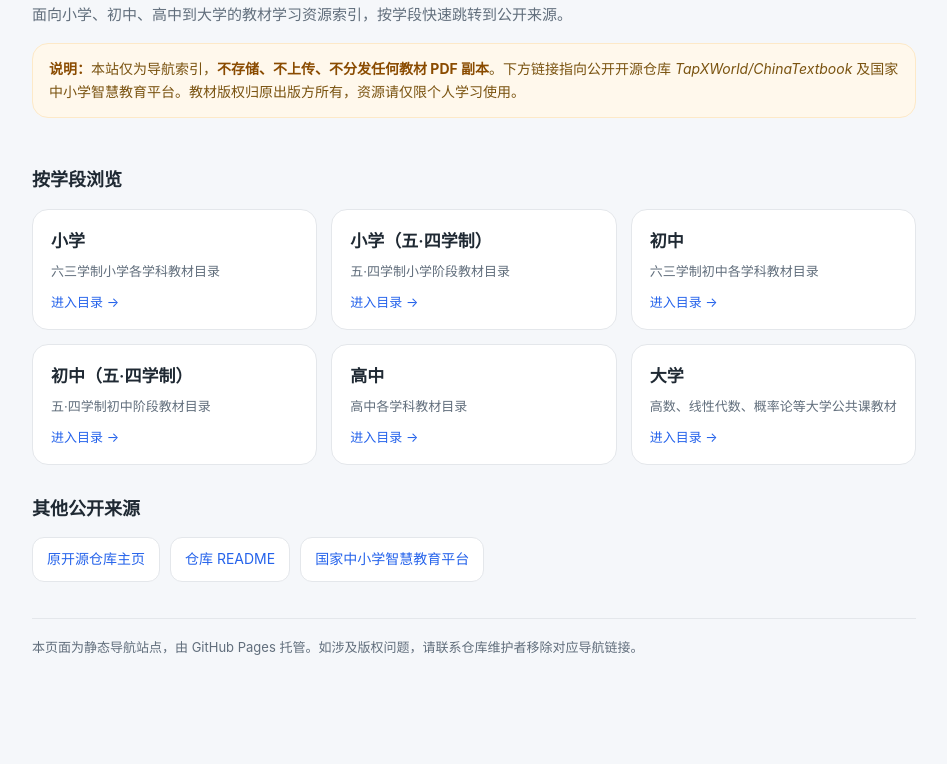
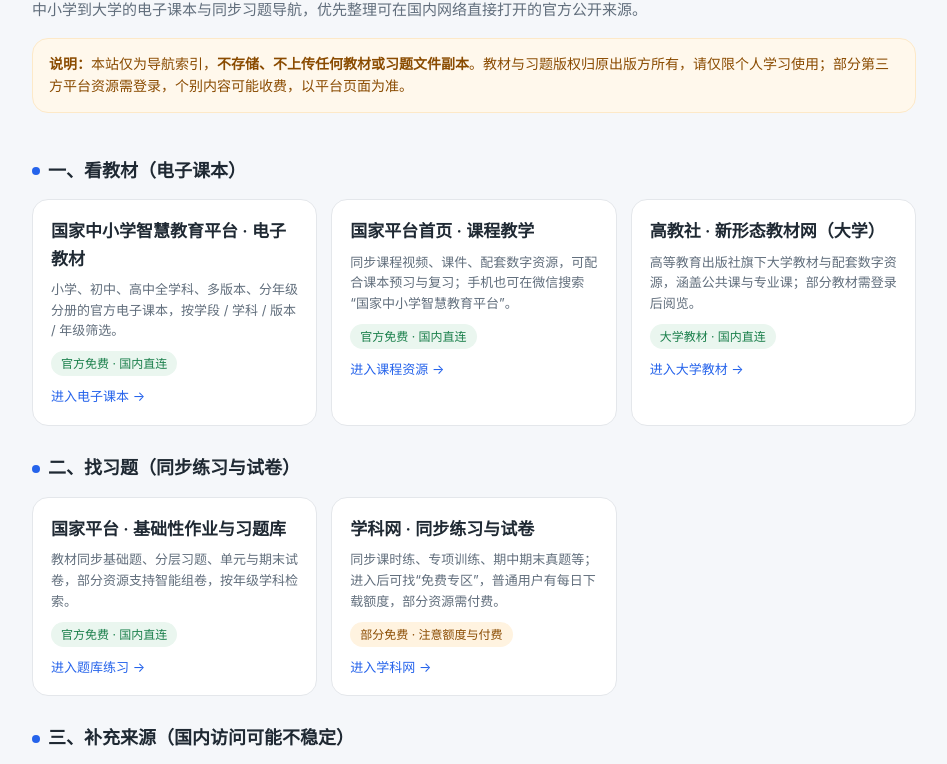
Before and after one commit to yuzhenaike/ChinaTextbookStudyFree, a plain HTML site: page index.html in a window 1280 px wide. Shown: the part 139-903 px from the top of the page, without its empty margins (166-1113 px from the left). Before the commit the page ends 845 px from the top, so only its background shows below. Drawn offline with Linux system fonts and the light colour scheme.

Commit message:
feat: 导航页改为国内直连优先，分教材与习题两大板块

```diff
--- a/index.html
+++ b/index.html
@@ -3,13 +3,13 @@
 <head>
   <meta charset="UTF-8">
   <meta name="viewport" content="width=device-width, initial-scale=1.0">
-  <title>ChinaTextbookStudyFree · 教材学习导航</title>
-  <meta name="description" content="中小学到大学教材学习资源导航索引，链接至公开开源仓库与国家中小学智慧教育平台。">
+  <title>ChinaTextbookStudyFree · 教材与习题导航</title>
+  <meta name="description" content="面向手机的教材电子课本与同步习题导航，优先国内可直连的官方公开来源。">
   <style>
     :root{
       --bg:#f5f7fa; --card:#ffffff; --ink:#1f2933; --sub:#616e7c;
       --line:#e4e7eb; --brand:#2563eb; --brand-soft:#e8f0fe;
-      --radius:16px;
+      --green:#1a7f4b; --amber:#8a4b00; --radius:16px;
     }
     *{box-sizing:border-box;margin:0;padding:0}
     body{
@@ -18,89 +18,95 @@
       -webkit-text-size-adjust:100%;
     }
     .wrap{max-width:920px;margin:0 auto;padding:24px 18px 48px}
-    header.hero{padding:28px 0 18px}
+    header.hero{padding:24px 0 16px}
     .hero .tag{display:inline-block;font-size:13px;color:var(--brand);background:var(--brand-soft);
       padding:4px 12px;border-radius:999px;margin-bottom:12px}
-    .hero h1{font-size:26px;letter-spacing:.5px}
+    .hero h1{font-size:25px;letter-spacing:.5px}
     .hero p{color:var(--sub);margin-top:8px;font-size:15px}
     .notice{
       margin-top:16px;background:#fff8ec;border:1px solid #fde9c8;border-radius:var(--radius);
-      padding:14px 16px;font-size:14px;color:#7a5310;
+      padding:14px 16px;font-size:14px;color:var(--amber);
     }
-    .notice strong{color:#8a4b00}
-    h2{font-size:18px;margin:30px 0 14px}
+    h2{font-size:18px;margin:28px 0 14px;display:flex;align-items:center;gap:8px}
+    h2 .dot{width:8px;height:8px;border-radius:50%;background:var(--brand)}
     .grid{display:grid;grid-template-columns:repeat(auto-fill,minmax(260px,1fr));gap:14px}
     a.card{
       display:block;background:var(--card);border:1px solid var(--line);border-radius:var(--radius);
-      padding:18px 18px 16px;text-decoration:none;color:var(--ink);transition:.15s;
+      padding:18px;text-decoration:none;color:var(--ink);transition:.15s;
     }
     a.card:active,a.card:hover{border-color:var(--brand);box-shadow:0 6px 18px rgba(37,99,235,.10);transform:translateY(-2px)}
     a.card .stage{font-size:17px;font-weight:600}
     a.card .desc{color:var(--sub);font-size:13px;margin-top:6px}
+    a.card .meta{margin-top:10px;display:inline-block;font-size:12px;color:var(--green);background:#eaf6ef;padding:3px 10px;border-radius:999px}
+    a.card .meta.warn{color:var(--amber);background:#fff3e0}
     a.card .arrow{margin-top:10px;color:var(--brand);font-size:13px}
-    .links{display:flex;flex-wrap:wrap;gap:10px;margin-top:6px}
-    .links a{
-      font-size:14px;color:var(--brand);background:var(--card);border:1px solid var(--line);
-      padding:10px 14px;border-radius:12px;text-decoration:none;
-    }
+    .note{font-size:13px;color:var(--sub);margin-top:10px}
     footer{margin-top:36px;padding-top:18px;border-top:1px solid var(--line);color:var(--sub);font-size:13px}
   </style>
 </head>
 <body>
   <div class="wrap">
     <header class="hero">
-      <span class="tag">免费教材学习导航</span>
+      <span class="tag">手机端 · 国内直连优先</span>
       <h1>ChinaTextbookStudyFree</h1>
-      <p>面向小学、初中、高中到大学的教材学习资源索引，按学段快速跳转到公开来源。</p>
+      <p>中小学到大学的电子课本与同步习题导航，优先整理可在国内网络直接打开的官方公开来源。</p>
       <div class="notice">
-        <strong>说明：</strong>本站仅为导航索引，<strong>不存储、不上传、不分发任何教材 PDF 副本</strong>。下方链接指向公开开源仓库
-        <em>TapXWorld/ChinaTextbook</em> 及国家中小学智慧教育平台。教材版权归原出版方所有，资源请仅限个人学习使用。
+        <strong>说明：</strong>本站仅为导航索引，<strong>不存储、不上传任何教材或习题文件副本</strong>。教材与习题版权归原出版方所有，请仅限个人学习使用；部分第三方平台资源需登录，个别内容可能收费，以平台页面为准。
       </div>
     </header>
 
-    <h2>按学段浏览</h2>
+    <h2><span class="dot"></span>一、看教材（电子课本）</h2>
     <div class="grid">
-      <a class="card" href="https://github.com/TapXWorld/ChinaTextbook/tree/master/%E5%B0%8F%E5%AD%A6">
-        <div class="stage">小学</div>
-        <div class="desc">六三学制小学各学科教材目录</div>
-        <div class="arrow">进入目录 →</div>
+      <a class="card" href="https://basic.smartedu.cn/elecEdu">
+        <div class="stage">国家中小学智慧教育平台 · 电子教材</div>
+        <div class="desc">小学、初中、高中全学科、多版本、分年级分册的官方电子课本，按学段 / 学科 / 版本 / 年级筛选。</div>
+        <span class="meta">官方免费 · 国内直连</span>
+        <div class="arrow">进入电子课本 →</div>
       </a>
-      <a class="card" href="https://github.com/TapXWorld/ChinaTextbook/tree/master/%E5%B0%8F%E5%AD%A6%EF%BC%88%E4%BA%94%E2%80%A2%E5%9B%9B%E5%AD%A6%E5%88%B6%EF%BC%89">
-        <div class="stage">小学（五·四学制）</div>
-        <div class="desc">五·四学制小学阶段教材目录</div>
-        <div class="arrow">进入目录 →</div>
+      <a class="card" href="https://basic.smartedu.cn/">
+        <div class="stage">国家平台首页 · 课程教学</div>
+        <div class="desc">同步课程视频、课件、配套数字资源，可配合课本预习与复习；手机也可在微信搜索“国家中小学智慧教育平台”。</div>
+        <span class="meta">官方免费 · 国内直连</span>
+        <div class="arrow">进入课程资源 →</div>
       </a>
-      <a class="card" href="https://github.com/TapXWorld/ChinaTextbook/tree/master/%E5%88%9D%E4%B8%AD">
-        <div class="stage">初中</div>
-        <div class="desc">六三学制初中各学科教材目录</div>
-        <div class="arrow">进入目录 →</div>
-      </a>
-      <a class="card" href="https://github.com/TapXWorld/ChinaTextbook/tree/master/%E5%88%9D%E4%B8%AD%EF%BC%88%E4%BA%94%E2%80%A2%E5%9B%9B%E5%AD%A6%E5%88%B6%EF%BC%89">
-        <div class="stage">初中（五·四学制）</div>
-        <div class="desc">五·四学制初中阶段教材目录</div>
-        <div class="arrow">进入目录 →</div>
-      </a>
-      <a class="card" href="https://github.com/TapXWorld/ChinaTextbook/tree/master/%E9%AB%98%E4%B8%AD">
-        <div class="stage">高中</div>
-        <div class="desc">高中各学科教材目录</div>
-        <div class="arrow">进入目录 →</div>
-      </a>
-      <a class="card" href="https://github.com/TapXWorld/ChinaTextbook/tree/master/%E5%A4%A7%E5%AD%A6">
-        <div class="stage">大学</div>
-        <div class="desc">高数、线性代数、概率论等大学公共课教材</div>
-        <div class="arrow">进入目录 →</div>
+      <a class="card" href="https://abooks.hep.com.cn/">
+        <div class="stage">高教社 · 新形态教材网（大学）</div>
+        <div class="desc">高等教育出版社旗下大学教材与配套数字资源，涵盖公共课与专业课；部分教材需登录后阅览。</div>
+        <span class="meta">大学教材 · 国内直连</span>
+        <div class="arrow">进入大学教材 →</div>
       </a>
     </div>
 
-    <h2>其他公开来源</h2>
-    <div class="links">
-      <a href="https://github.com/TapXWorld/ChinaTextbook">原开源仓库主页</a>
-      <a href="https://github.com/TapXWorld/ChinaTextbook/blob/master/README.md">仓库 README</a>
-      <a href="https://basic.smartedu.cn">国家中小学智慧教育平台</a>
+    <h2><span class="dot"></span>二、找习题（同步练习与试卷）</h2>
+    <div class="grid">
+      <a class="card" href="https://basic.smartedu.cn/">
+        <div class="stage">国家平台 · 基础性作业与习题库</div>
+        <div class="desc">教材同步基础题、分层习题、单元与期末试卷，部分资源支持智能组卷，按年级学科检索。</div>
+        <span class="meta">官方免费 · 国内直连</span>
+        <div class="arrow">进入题库练习 →</div>
+      </a>
+      <a class="card" href="https://www.zxxk.com/">
+        <div class="stage">学科网 · 同步练习与试卷</div>
+        <div class="desc">同步课时练、专项训练、期中期末真题等；进入后可找“免费专区”，普通用户有每日下载额度，部分资源需付费。</div>
+        <span class="meta warn">部分免费 · 注意额度与付费</span>
+        <div class="arrow">进入学科网 →</div>
+      </a>
     </div>
 
+    <h2><span class="dot"></span>三、补充来源（国内访问可能不稳定）</h2>
+    <div class="grid">
+      <a class="card" href="https://github.com/TapXWorld/ChinaTextbook">
+        <div class="stage">GitHub · ChinaTextbook 教材仓库</div>
+        <div class="desc">汇总小初高及大学 PDF 教材的开源仓库；GitHub 目录与文件在部分国内网络下可能加载缓慢或打不开，仅作补充参考。</div>
+        <span class="meta warn">境外仓库 · 访问可能受限</span>
+        <div class="arrow">查看原仓库 →</div>
+      </a>
+    </div>
+
+    <p class="note">提示：如果某个链接打不开，先切换 Wi-Fi 与手机流量，或用浏览器无痕窗口重试；官方平台建议优先使用“智慧中小学”App 或微信小程序。</p>
+
     <footer>
-      <p>本页面为静态导航站点，由 GitHub Pages 托管。如涉及版权问题，请联系仓库维护者移除对应导航链接。</p>
+      <p>本页面为静态导航站点，由 GitHub Pages 托管。如认为某一导航链接涉及版权问题，可联系仓库维护者移除对应链接。</p>
     </footer>
   </div>
 </body>
```
Also changed, not shown: 1 other file.
